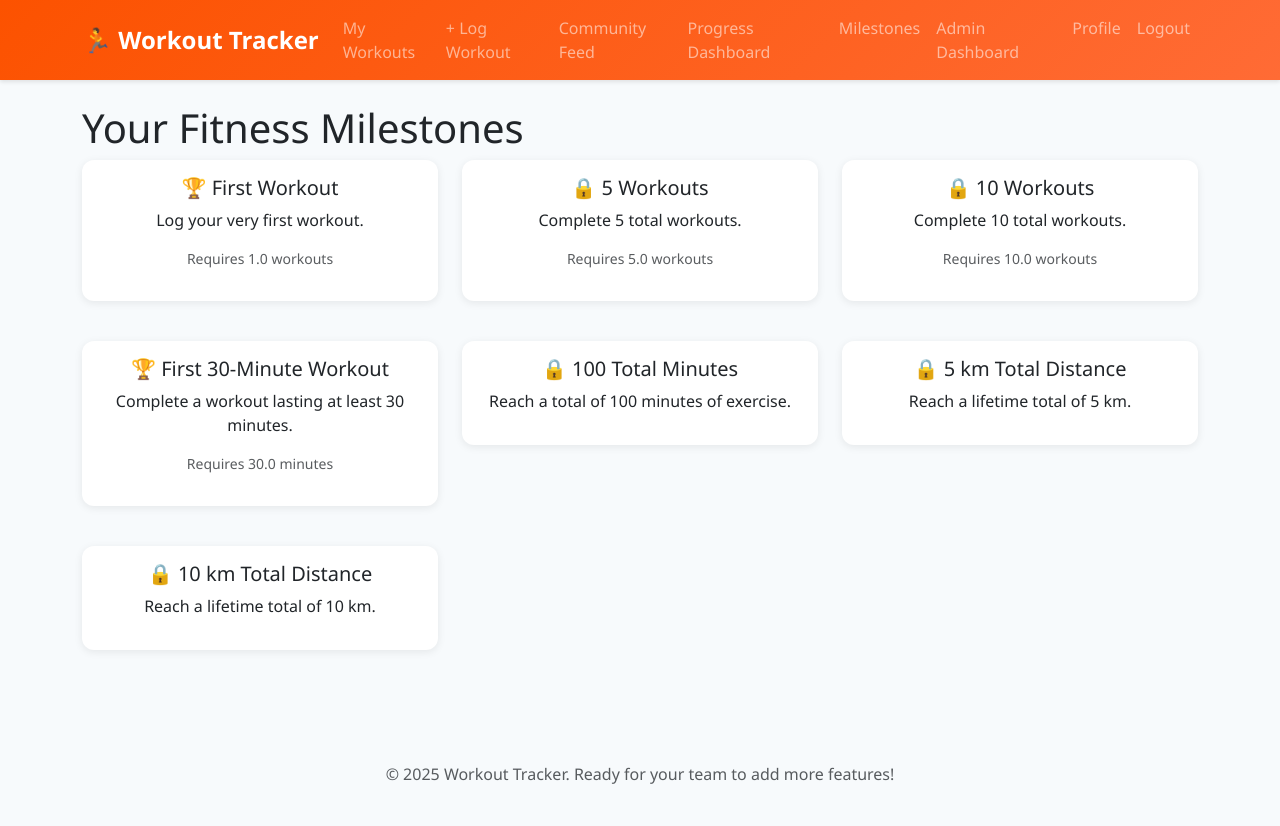
After one commit to itspattt/workoutsite, a Django app: page /workouts/workout/notifications/ in a window 1280 px wide. The commit adds this page. Run offline with Django 5.2, Linux system fonts and the light colour scheme; a user stored in the database is signed in; data comes from the database, SQL or seed files in the repository; both versions use the stored data as it was after the commit.

Commit message:
Stories 4 and 5

```diff
--- a/home/templates/base.html
+++ b/home/templates/base.html
@@ -140,6 +140,16 @@
                         <li class="nav-item">
                             <a class="nav-link" href="{% url 'progress_dashboard' %}">Progress Dashboard</a>
                         </li>
+                        <li class="nav-item">
+                            <a class="nav-link d-flex align-items-center position-relative" href="{% url 'notifications' %}">
+                                Milestones
+                                {% if new_milestone_count > 0 %}
+                                    <span class="ms-2 px-2 py-0.5 bg-danger text-white rounded-pill small fw-bold">
+                                        {{ new_milestone_count }}
+                                    </span>
+                                {% endif %}
+                            </a>
+                        </li>
                         {% if user.is_staff %}
                         <li class="nav-item">
                             <a class="nav-link" href="{% url 'admin_dashboard' %}">Admin Dashboard</a>
--- a/workouts/admin.py
+++ b/workouts/admin.py
@@ -1,5 +1,5 @@
 from django.contrib import admin
-from .models import Workout, WorkoutRoute, AchievementPost, Like, Comment, WorkoutWeather
+from .models import Workout, WorkoutRoute, AchievementPost, Like, Comment, WorkoutWeather, Milestone, UserMilestone
 
 
 @admin.register(Workout)
@@ -43,3 +43,6 @@ class WorkoutWeatherAdmin(admin.ModelAdmin):
     list_display = ['workout', 'temperature', 'weather_condition', 'humidity', 'created_at']
     list_filter = ['weather_condition', 'created_at']
     search_fields = ['workout__title', 'weather_condition']
+
+admin.site.register(Milestone)
+admin.site.register(UserMilestone)
--- a/workouts/models.py
+++ b/workouts/models.py
@@ -159,3 +159,22 @@ class WorkoutWeather(models.Model):
 
     def __str__(self):
         return f"Weather for {self.workout.title}: {self.temperature}°C, {self.weather_condition}"
+
+
+class Milestone(models.Model):
+    name = models.CharField(max_length=100)
+    description = models.TextField()
+    milestone_type = models.CharField(max_length=50)
+    threshold = models.FloatField()
+
+    def __str__(self):
+        return self.name
+
+class UserMilestone(models.Model):
+    user = models.ForeignKey(User, on_delete=models.CASCADE)
+    milestone = models.ForeignKey(Milestone, on_delete=models.CASCADE)
+    achieved_at = models.DateTimeField(auto_now_add=True)
+    seen = models.BooleanField(default=False)
+
+    class Meta:
+        unique_together = ('user', 'milestone')
--- /dev/null
+++ b/workouts/templates/workouts/milestones.html
@@ -0,0 +1,27 @@
+{% extends 'base.html' %}
+
+{% block title %}Your Milestones{% endblock %}
+
+{% block content %}
+<h1>Your Fitness Milestones</h1>
+
+<div class="row">
+  {% for m in milestones %}
+    <div class="col-md-4 mb-3">
+      <div class="card {% if m.unlocked %}border-success{% else %}border-secondary{% endif %}">
+        <div class="card-body text-center">
+          <h5 class="card-title">
+            {% if m.unlocked %}🏆{% else %}🔒{% endif %} {{ m.name }}
+          </h5>
+          <p class="card-text">{{ m.description }}</p>
+          <p class="text-muted small">
+            {% if m.type == 'count' %}Requires {{ m.threshold }} workouts{% endif %}
+            {% if m.type == 'distance' %}Requires {{ m.threshold }} km total{% endif %}
+            {% if m.type == 'duration' %}Requires {{ m.threshold }} minutes{% endif %}
+          </p>
+        </div>
+      </div>
+    </div>
+  {% endfor %}
+</div>
+{% endblock %}
--- a/workouts/urls.py
+++ b/workouts/urls.py
@@ -22,18 +22,13 @@ urlpatterns = [
     # Feed (Achievement Posts)
     path("feed/", views.feed_view, name="feed"),
     path("feed/new/<int:workout_id>/", views.create_feed_post, name="create_feed_post"),
-    # Achievement editing
     path("feed/edit/<int:post_id>/", views.edit_feed_post, name="edit_feed_post"),
     path("feed/delete/<int:post_id>/", views.delete_feed_post, name="delete_feed_post"),
-
-    # Public shared workout view
     path('shared/<int:pk>/', views.public_workout_detail, name='public_workout_detail'),
-
-    # Like and comment functionality
     path('post/<int:post_id>/like/', views.toggle_like, name='toggle_like'),
     path('post/<int:post_id>/comment/', views.add_comment, name='add_comment'),
     path('comment/<int:comment_id>/delete/', views.delete_comment, name='delete_comment'),
+    path('workout/<int:workout_id>/fetch-weather/', views.fetch_weather, name='fetch_weather'),
 
-    # Weather functionality
-    path('workout/<int:workout_id>/fetch-weather/', views.fetch_weather, name='fetch_weather'),
+    path('workout/notifications/', views.milestones, name="notifications"),
 ]
--- /dev/null
+++ b/workouts/utils.py
@@ -0,0 +1,29 @@
+from .models import Milestone, UserMilestone, Workout
+from django.db.models import Sum, Count
+
+def check_milestones(user):
+    milestones = Milestone.objects.all()
+
+    total_workouts = Workout.objects.filter(user=user).count()
+    total_distance = Workout.objects.filter(user=user).aggregate(Sum('distance'))['distance__sum'] or 0
+    total_duration = Workout.objects.filter(user=user).aggregate(Sum('duration'))['duration__sum'] or 0
+
+    for m in milestones:
+        if UserMilestone.objects.filter(user=user, milestone=m).exists():
+            continue
+
+        if m.milestone_type == "count" and total_workouts >= m.threshold:
+            UserMilestone.objects.create(user=user, milestone=m, seen=False)
+
+        elif m.milestone_type == "distance" and total_distance >= m.threshold:
+            UserMilestone.objects.create(user=user, milestone=m, seen=False)
+
+        elif m.milestone_type == "duration" and total_duration >= m.threshold:
+            UserMilestone.objects.create(user=user, milestone=m, seen=False)
+
+def new_milestone_count(request):
+    if request.user.is_authenticated:
+        count = UserMilestone.objects.filter(user=request.user, seen=False).count()
+    else:
+        count = 0
+    return {'new_milestone_count': count}
--- a/workouts/views.py
+++ b/workouts/views.py
@@ -6,18 +6,20 @@ from django.contrib.auth.models import User
 from django.db.models import Sum, Count
 from django.utils import timezone
 from datetime import timedelta
-from .models import Workout, WorkoutRoute, AchievementPost, Like, Comment, WorkoutWeather
+from .models import Workout, WorkoutRoute, AchievementPost, Like, Comment, WorkoutWeather, Milestone, UserMilestone
 from .forms import WorkoutForm, WorkoutRouteForm
 import json
 import requests
 from django.conf import settings
+from .utils import check_milestones
 
 @login_required
 def workout_list(request):
     """
     Display list of all workouts for the logged-in user.
     """
-    workouts = Workout.objects.filter(user=request.user)
+    workouts = Workout.objects.filter(user=request.user).order_by('-workout_date')
+
     return render(request, 'workouts/workout_list.html', {
         'workouts': workouts
     })
@@ -50,6 +52,7 @@ def workout_create(request):
             workout.user = request.user
             workout.save()
             messages.success(request, 'Workout logged successfully!')
+            check_milestones(request.user)
             return redirect('workout_detail', pk=workout.pk)
     else:
         form = WorkoutForm()
@@ -487,3 +490,31 @@ def fetch_weather(request, workout_id):
         messages.error(request, f"Invalid weather data received: {str(e)}")
 
     return redirect('workout_detail', pk=workout_id)
+
+
+@login_required
+def milestones(request):
+    user = request.user
+
+    # Get all milestones and mark which are unlocked
+    all_milestones = Milestone.objects.all()
+    unlocked_ids = UserMilestone.objects.filter(user=user).values_list('milestone_id', flat=True)
+
+    # Build a list for template with status
+    milestones_with_status = []
+    for m in all_milestones:
+        milestones_with_status.append({
+            "name": m.name,
+            "description": m.description,
+            "threshold": m.threshold,
+            "type": m.milestone_type,
+            "unlocked": m.id in unlocked_ids
+        })
+
+    context = {
+        "milestones": milestones_with_status
+    }
+
+    UserMilestone.objects.filter(user=request.user, seen=False).update(seen=True)
+
+    return render(request, "workouts/milestones.html", context)
--- a/workoutsite/settings.py
+++ b/workoutsite/settings.py
@@ -66,6 +66,7 @@ TEMPLATES = [
                 'django.template.context_processors.request',
                 'django.contrib.auth.context_processors.auth',
                 'django.contrib.messages.context_processors.messages',
+                'workouts.utils.new_milestone_count',
             ],
         },
     },
```
Also changed, not shown: workouts/templates/workouts/workout_list.html (+23 -5 lines), db.sqlite3, workouts/migrations/0003_milestone.py (added), workouts/migrations/0004_usermilestone.py (added), workouts/migrations/0005_usermilestone_seen.py (added).
